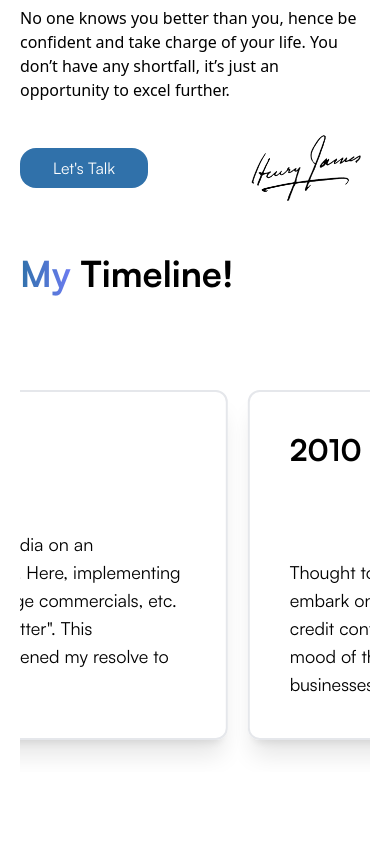
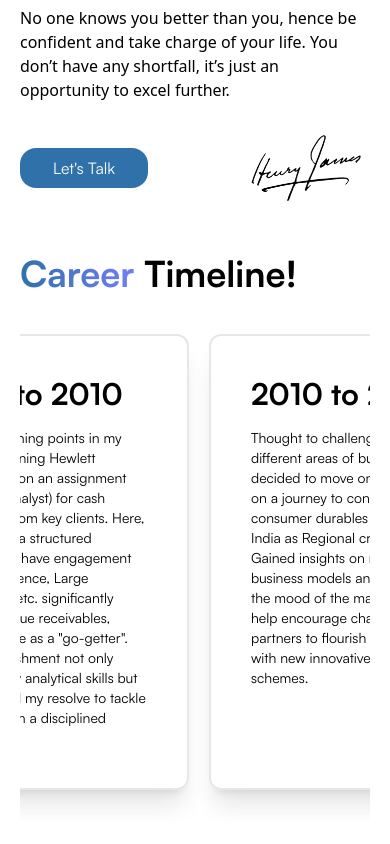
Before and after one commit to CsDeveloperLead/sudhir_portfolio, a React (Vite) app: page / in a window 390 px wide. Shown: the part 2687-3531 px from the top of the page. Built offline with nearby package versions, Linux system fonts and the light colour scheme; no server answers; a small style sheet from the web is missing.

Commit message:
changes in timeline component

```diff
--- a/src/Components/HomePageComponents/Timeline.jsx
+++ b/src/Components/HomePageComponents/Timeline.jsx
@@ -4,10 +4,6 @@ import { useRef } from "react";
 const Timeline = () => {
     return (
         <div className="w-full h-auto flex flex-col px-5 my-5 lg:my-10 md:px-10 xl:px-20">
-            <h1 className='text-4xl font-bold font-satoshi lg:text-5xl'>
-                <span className='bg-gradient-to-r from-[#3071AA] to-[#787EFF] bg-clip-text text-transparent'>My </span>
-                Timeline!
-            </h1>
             <HorizontalScrollCarousel />
             <div className="w-full h-auto">
                 <p className="w-full h-auto text-lg font-satoshi">
@@ -64,19 +60,23 @@ const HorizontalScrollCarousel = () => {
         target: targetRef,
     });
 
-    const x = useTransform(scrollYProgress, [0, 1], ["1%", "-95%"]);
+    const x = useTransform(scrollYProgress, [0, 1], ["0%", "-85%"]);
 
     return (
         <section ref={targetRef} className="relative h-[300vh]">
-            <div className="sticky top-24 flex my-14 items-center overflow-hidden">
+            <div className="sticky top-24 flex flex-col items-start overflow-hidden">
+                <h1 className='text-4xl font-bold font-satoshi lg:text-5xl'>
+                    <span className='bg-gradient-to-r from-[#3071AA] to-[#787EFF] bg-clip-text text-transparent'>Career </span>
+                    Timeline!
+                </h1>
                 <motion.div style={{ x }} className="flex gap-4">
-                    <div className='w-full h-auto flex gap-5 mt-10 overflow-x-hidden relative pb-8' >
+                    <div className='w-full h-auto flex gap-5 mt-10 overflow-x-hidden relative px-8 pb-8' >
                         {/* <div className="bg-gradient-to-r from-blue-500 to-pink-500 rounded-full h-14 min-w-36 absolute top-28 left-10"></div> */}
                         {
                             timelineData.map((item, index) => (
-                                <div key={index} className='h-[350px] border-2 shadow-xl rounded-xl min-w-[800px] p-10 font-satoshi flex flex-col justify-between'>
+                                <div key={index} className='h-auto gap-4 md:gap-8 md:h-[350px] border-2 shadow-xl rounded-xl min-w-[300px] md:min-w-[800px] p-10 font-satoshi flex flex-col'>
                                     <span className='text-3xl font-bold'>{item.year}</span>
-                                    <p className='text-lg'>{item.message}</p>
+                                    <p className='text-sm md:text-lg'>{item.message}</p>
                                 </div>
                             ))
                         }
```
